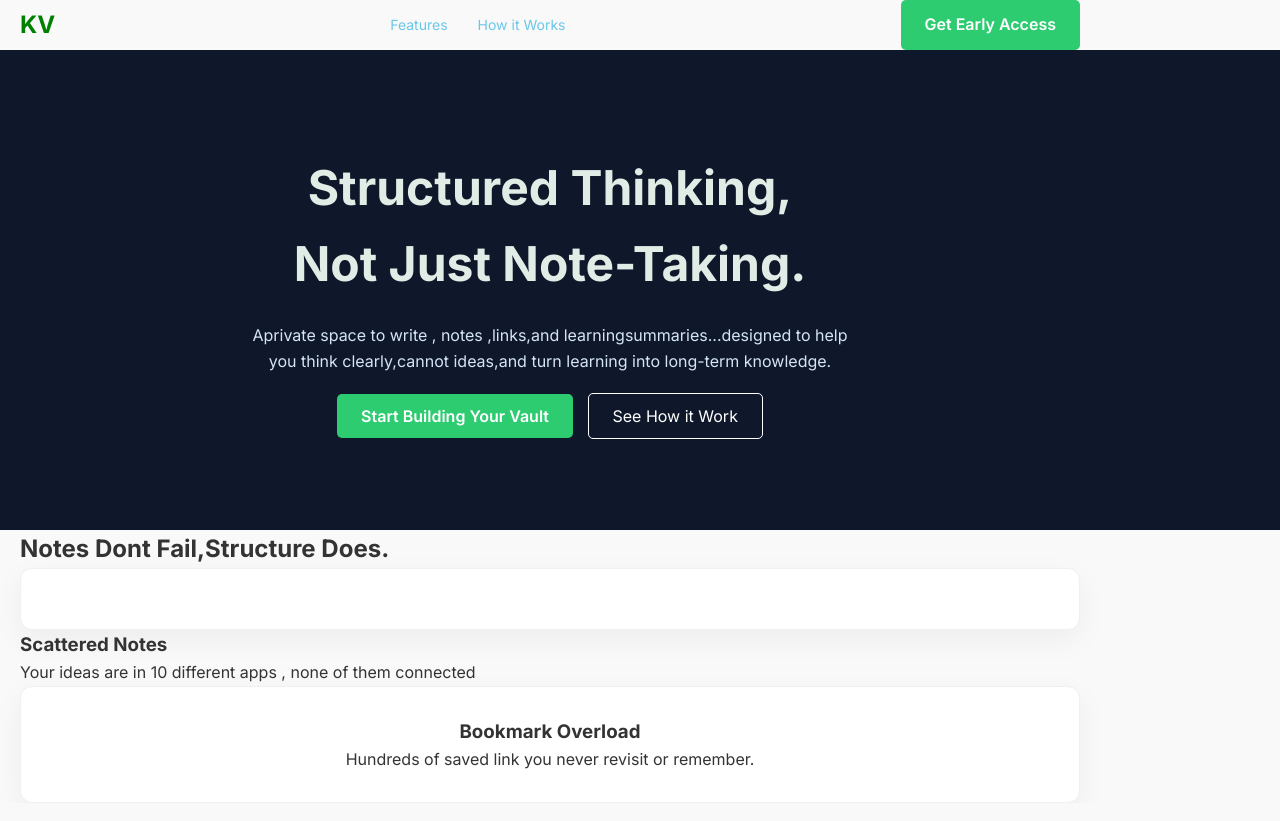
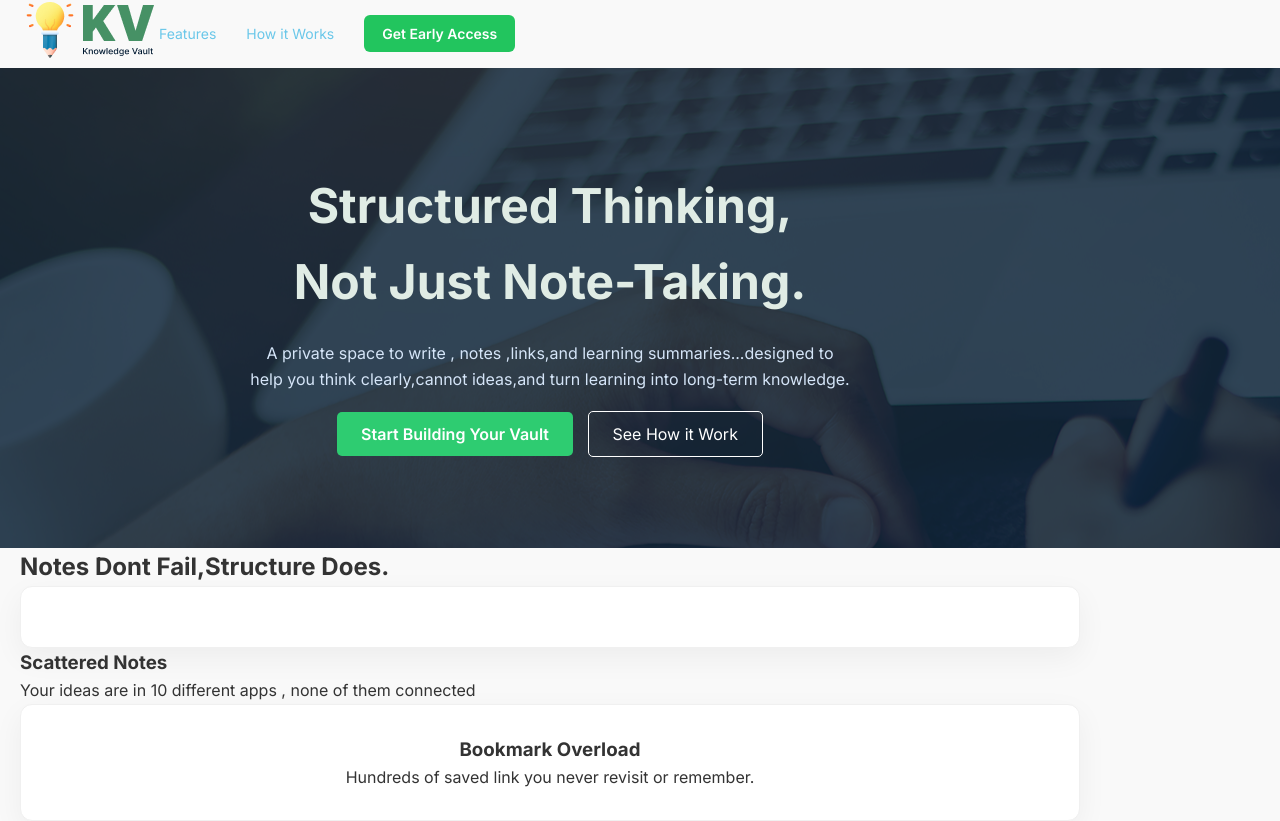
Before and after one commit to j59329650-sys/B13-A1, a plain HTML site: page index.html in a window 1280 px wide. Drawn offline with Linux system fonts and the light colour scheme.

Commit message:
four commit

```diff
--- a/index.html
+++ b/index.html
@@ -12,19 +12,26 @@
 <body>
 
 
-   <header>
-     <nav class="container">
-        <div class="logo">KV
 
+
+
+   <header class="navbar">
+    <div class="container nav">
+        <div class="logo"><img src="assets/logo-navbar.png" alt="KV logo">
         </div>
-
         <ul class="nav-link">
             <li><a href="#">Features</a></li>
             <li><a href="#">How it Works</a></li>
-            <link rel="stylesheet" href="styles/portfolio.css">
+           <li class="left-btn"><a href="#" class="btn btn-green">Get Early Access</a></li>
         </ul>
-        <a href="#" class="btn-primary">Get Early Access</a>
-    </nav>
+    </div>
+
+
+
+
+
+
+
 </header>
 
 
@@ -32,7 +39,7 @@
    <section class="hero">
     <div class="container hero-content">
         <h1>Structured Thinking,<br><span class="highlite">Not Just Note-Taking.</span></h1>
-        <p> Aprivate space to write , notes ,links,and learningsummaries...designed to help you think clearly,cannot ideas,and turn learning into long-term knowledge.</p>
+        <p> A private space to write , notes ,links,and learning summaries...designed to help you think clearly,cannot ideas,and turn learning into long-term knowledge.</p>
         <div class="hero-btns">
             <a href="#" class="btn-primary">Start Building Your Vault</a>
             <a href="#" class="btn-outline">See How it Work</a>
--- a/styles/portfolio.css
+++ b/styles/portfolio.css
@@ -17,11 +17,33 @@ body {
     margin: 0%;
     padding: 0 20px;
 }
-.logo{
-    color: green;
-    font-weight: 700;
-    font-size: 24px;
+.btn-green{
+    background-color: #22c55e;
+    color: white !important;
+    padding:  10px 18px;
+    border-radius: 6px;
+    font-weight: 600;
+    text-decoration: none;
+
 }
+.btn-green:hover {
+    background-color: #22c55e;
+}
+.nav {
+    display: flex;
+    justify-content: space-between;
+    align-items: center;
+}
+.left{
+    display: flex;
+    align-items: center;
+    gap:  15px;
+}
+
+
+
+
+
 .nav-link {
     display: flex;
     list-style: none;
@@ -40,9 +62,9 @@ header{
     padding: 20px  0;
     border-bottom: 1px solid  #eee;
 }
-nav {
+.navbar {
     display: flex;
-    justify-content: space-between;
+    justify-content: space-between; /*logo left ,nav-right */
     align-items: center;
 }
 /* Hero Section */
@@ -51,14 +73,16 @@ nav {
     color: white;
     padding:  100px 0;
     text-align: center;
+    background: url("../assets/hero-bg.png");
 }
 .hero h1 {
     font-size:  48px;
     margin-bottom:  20px;
     color: #e0ece5;
 }
+/*highlite */
 .highlight {
-    color: #2c9958;/*Green */;
+    color: #22c55e !important;
 }
 .hero p {
     max-width: 600px;
@@ -104,3 +128,7 @@ nav {
     box-shadow: 0 10px 30px rgba(0, 0,0,0.05);
     border: 1px solid  #f0f0f0;transition:  transfrom 0.3s ease;
 }
+.card:hover{
+    transform: translate(-10px);
+    box-shadow: 0 20px 40px rgba(0, 0,0,0.1);
+}
```
